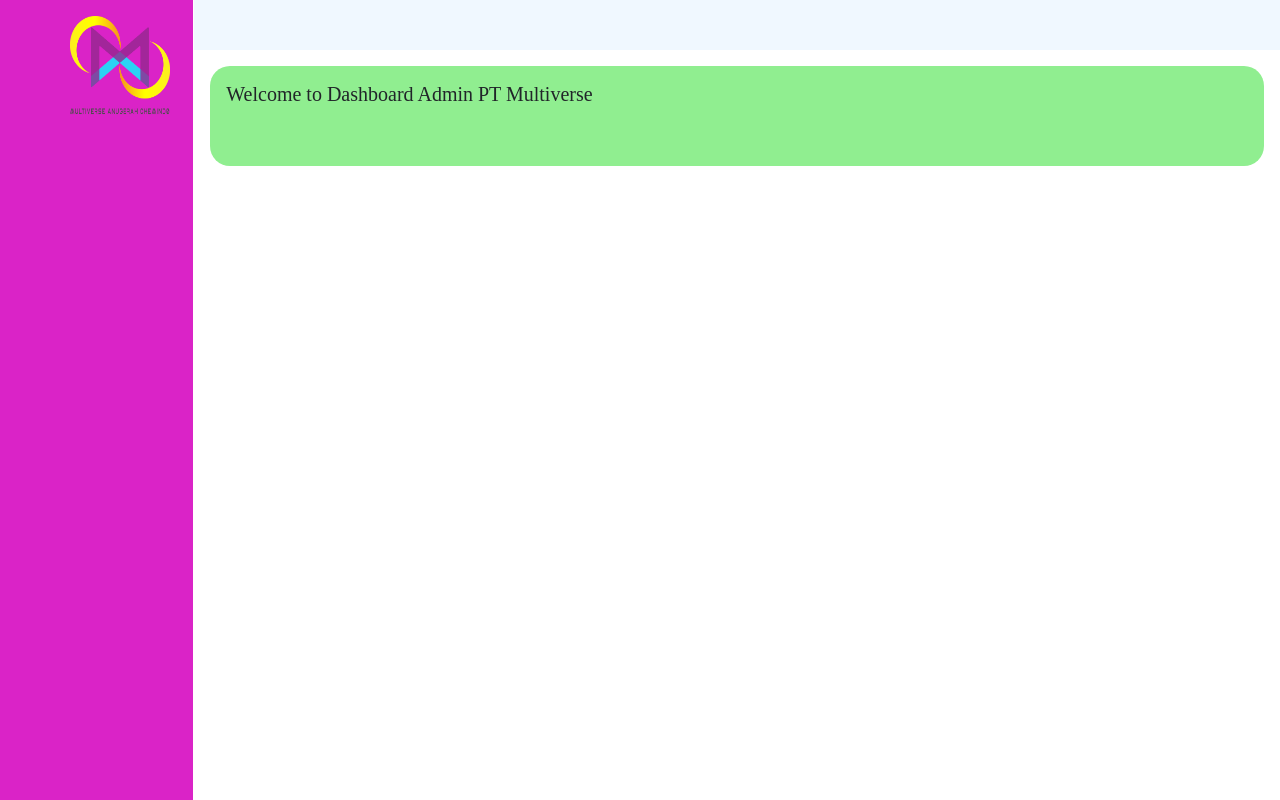
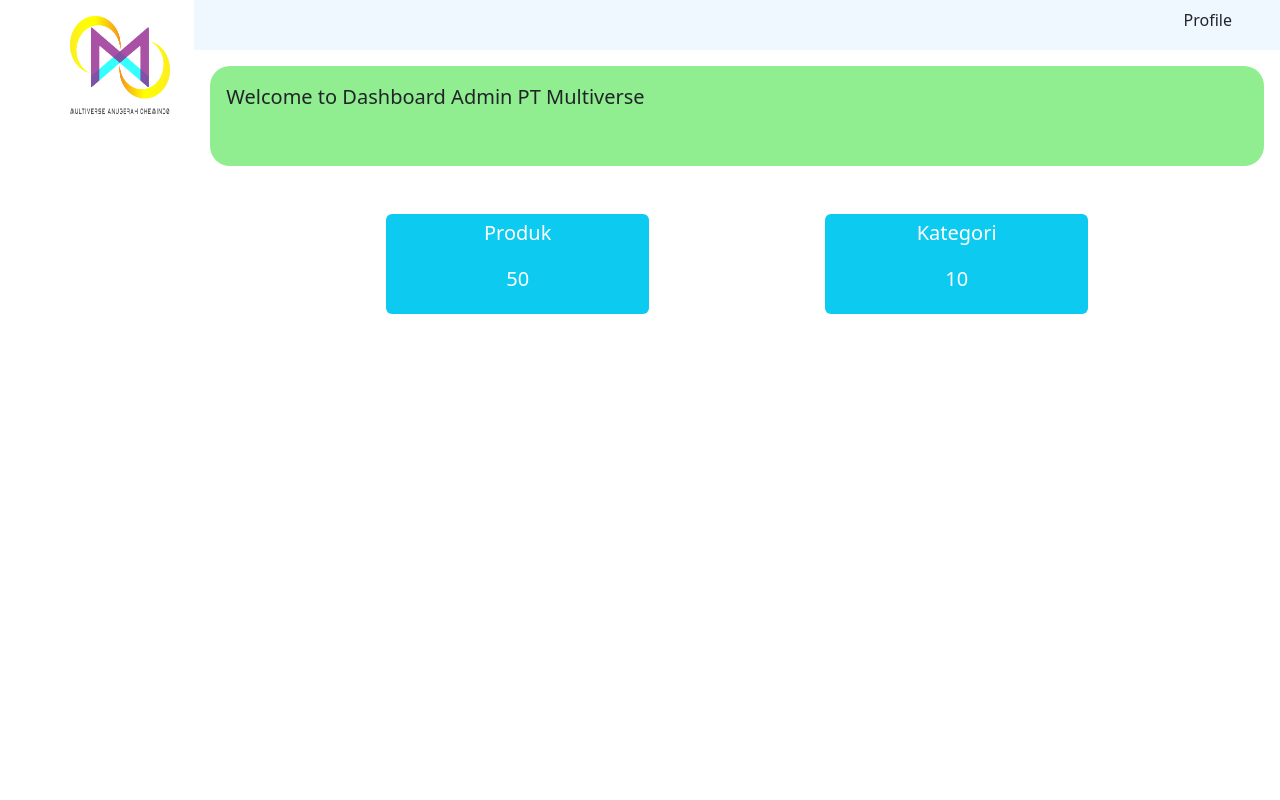
Before and after one commit to alvine998/multiverse_front, a Next.js app: page /admin/dashboard in a window 1280 px wide. Built offline with nearby package versions, Linux system fonts and the light colour scheme.

Commit message:
update dashboard

```diff
--- /dev/null
+++ b/components/CardDashboard.tsx
@@ -0,0 +1,18 @@
+import react from 'react'
+
+const CardDashboard = (props: any) => {
+    return (
+        <div className='d-flex flex-row justify-content-evenly'>
+            {
+                props?.data?.map((val: any) => (
+                    <div className='bg-info h-25 w-25 rounded py-1'>
+                        <p className='text-center text-white fs-5'>{val?.title}</p>
+                        <p className='text-center text-white fs-5'>{val?.total}</p>
+                    </div>
+                ))
+            }
+        </div>
+    )
+}
+
+export default CardDashboard
--- a/components/Sidebar.tsx
+++ b/components/Sidebar.tsx
@@ -1,3 +1,5 @@
+import { ChevronRight, ExpandMore } from '@mui/icons-material'
+import { TreeItem, TreeView } from '@mui/lab'
 import Image from 'next/image'
 import React from 'react'
 import { logo } from '../assets'
@@ -9,6 +11,28 @@
         <div className='pl-5 pt-3'>
           <Image src={logo} alt='logo multiverse' width={100} height={100} />
         </div>
+        <div className='mt-5'>
+          <TreeView
+            aria-label="file system navigator"
+            defaultCollapseIcon={<ExpandMore />}
+            defaultExpandIcon={<ChevronRight />}
+            sx={{ height: '100%', flexGrow: 1, maxWidth: '100%', overflowY: 'auto' }}
+            className='ms-3 bg-info'
+          >
+            <TreeItem nodeId="1" label="Content">
+              <TreeItem nodeId="2" label="Profile" />
+              <TreeItem nodeId="3" label="Banner Promo" />
+              <TreeItem nodeId="4" label="Mailing" />
+            </TreeItem>
+            <TreeItem nodeId="5" label="Products">
+              <TreeItem nodeId="6" label="Data Category" />
+              <TreeItem nodeId="7" label="Data Product" />
+            </TreeItem>
+            <TreeItem nodeId="8" label="Setting">
+              <TreeItem nodeId="9" label="Admin Account" />
+            </TreeItem>
+          </TreeView>
+        </div>
       </div>
     </div>
   )
--- a/components/Topbar.tsx
+++ b/components/Topbar.tsx
@@ -4,7 +4,9 @@
   return (
     <div>
       <div className='topbar'>
-
+        <div className='d-flex justify-content-end pe-5 pt-2'>
+          <p>Profile</p>
+        </div>
       </div>
     </div>
   )
--- a/pages/admin/dashboard/index.tsx
+++ b/pages/admin/dashboard/index.tsx
@@ -1,12 +1,28 @@
 import React from 'react'
+import CardDashboard from '../../../components/CardDashboard'
 import Layout from '../../../components/Layout'
 
 export default function index() {
+
+  const data = [
+    {
+      title: 'Produk',
+      total: 50
+    },
+    {
+      title: 'Kategori',
+      total: 10
+    }
+  ]
   return (
     <Layout>
       <div>
         <div className='notification-success p-3'>
-          <h5>Welcome to Dashboard Admin PT Multiverse</h5>
+          <p className='fs-5'>Welcome to Dashboard Admin PT Multiverse</p>
+        </div>
+
+        <div className='mt-5'>
+          <CardDashboard data={data} />
         </div>
       </div>
     </Layout>
--- a/styles/globals.css
+++ b/styles/globals.css
@@ -47,7 +47,7 @@
 }
 
 .sidebar {
-  background-color: #DA23C7;
+  background-color: #fff;
   height: 100vh;
   width: 100%;
 }
```
